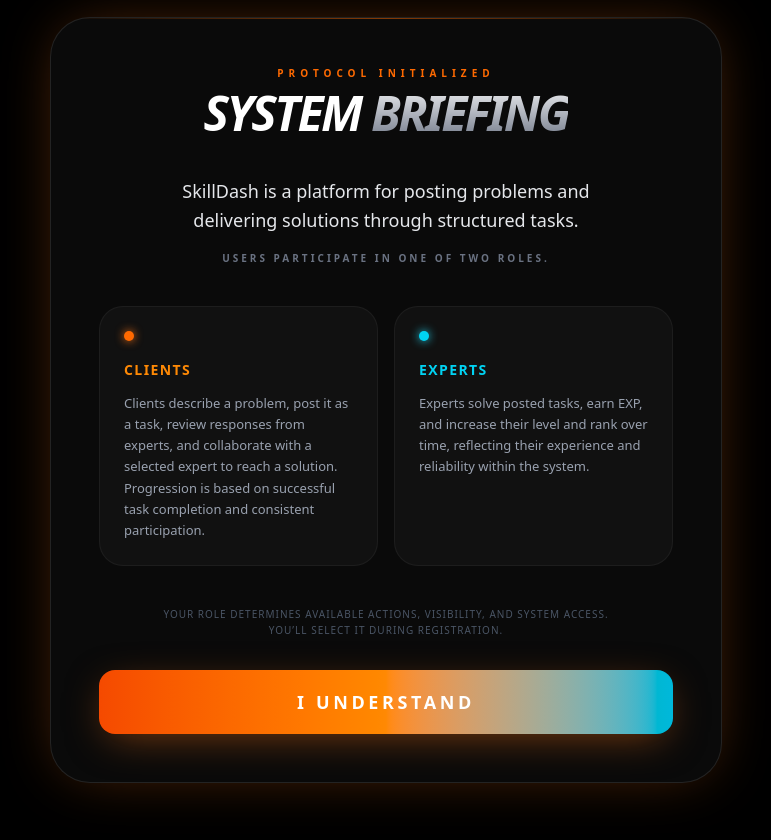
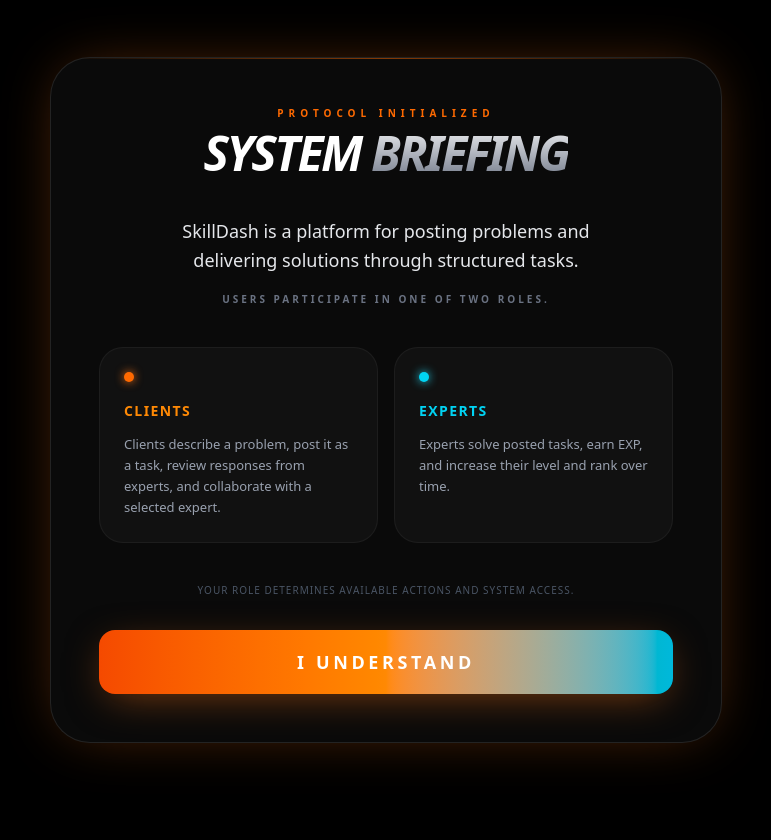
Before and after one commit to ars2904/SkillDash, a Next.js app in the folder frontend/: page /login in a window 1280 px wide. Shown: the top 840 px of the page, without its empty margins (254-1025 px from the left). Built offline with nearby package versions, Linux system fonts and the light colour scheme.

Commit message:
Skilldash V.0.1.1

```diff
--- a/frontend/src/app/login/page.tsx
+++ b/frontend/src/app/login/page.tsx
@@ -1,42 +1,32 @@
 'use client';
 
-import { useState, useEffect } from 'react';
+import { useState } from 'react';
 import { useUserStore } from '@/store/useUserStore';
 import { useRouter } from 'next/navigation';
 import Link from 'next/link';
+import SystemBriefing from '@/components/SystemBriefing';
 
 export default function LoginPage() {
   const [email, setEmail] = useState('');
   const [password, setPassword] = useState('');
   const [loading, setLoading] = useState(false);
-  const [showBriefing, setShowBriefing] = useState(false);
 
   const { setUser, setRole } = useUserStore();
   const router = useRouter();
-
-  // Show briefing once per browser
-  useEffect(() => {
-    const seen = localStorage.getItem('briefingSeen');
-    if (!seen) {
-      setShowBriefing(true);
-    }
-  }, []);
-
-  const closeBriefing = () => {
-    localStorage.setItem('briefingSeen', 'true');
-    setShowBriefing(false);
-  };
 
   const handleLogin = async (e: React.FormEvent) => {
     e.preventDefault();
     setLoading(true);
 
     try {
-      const res = await fetch(`${process.env.NEXT_PUBLIC_API_URL}/api/login`, {
-        method: 'POST',
-        headers: { 'Content-Type': 'application/json' },
-        body: JSON.stringify({ email, password }),
-      });
+      const res = await fetch(
+        `${process.env.NEXT_PUBLIC_API_URL}/api/login`,
+        {
+          method: 'POST',
+          headers: { 'Content-Type': 'application/json' },
+          body: JSON.stringify({ email, password }),
+        }
+      );
 
       const data = await res.json();
 
@@ -66,72 +56,10 @@ export default function LoginPage() {
   return (
     <div className="min-h-screen bg-black flex items-center justify-center p-4 relative">
 
-      {/* ================= SYSTEM BRIEFING ================= */}
-{showBriefing && (
-  <div className="fixed inset-0 z-[9999] flex items-center justify-center bg-black/90 backdrop-blur-xl p-4 transition-opacity duration-500">
-    <div className="w-full max-w-2xl bg-[#0a0a0a] border border-white/10 rounded-[2.5rem] p-8 md:p-12 shadow-[0_0_60px_-15px_rgba(249,115,22,0.4)] relative overflow-hidden transition-all duration-500 ease-out animate-none">
+      {/* SYSTEM BRIEFING (separate component) */}
+      <SystemBriefing />
 
-      {/* Top Glow Line */}
-      <div className="absolute top-0 left-0 w-full h-[1px] bg-gradient-to-r from-transparent via-orange-500 to-transparent opacity-50" />
-
-      <div className="relative z-10">
-        <div className="text-center mb-10">
-          <p className="text-[10px] tracking-[0.5em] text-orange-500 font-bold uppercase mb-2">Protocol Initialized</p>
-          <h2 className="text-4xl md:text-5xl font-black text-white italic tracking-tighter uppercase leading-none">
-            SYSTEM <span className="text-transparent bg-clip-text bg-gradient-to-b from-white to-gray-500">BRIEFING</span>
-          </h2>
-        </div>
-
-        <div className="space-y-4 mb-10 text-center">
-          <p className="text-gray-200 text-lg font-medium leading-relaxed max-w-md mx-auto">
-            SkillDash is a platform for posting problems and delivering solutions through structured tasks.
-          </p>
-          <p className="text-gray-500 text-[10px] uppercase tracking-[0.3em] font-bold">
-            Users participate in one of two roles.
-          </p>
-        </div>
-
-        <div className="grid md:grid-cols-2 gap-4 mb-10">
-          {/* Clients Card */}
-          <div className="group p-6 bg-[#111] border border-white/5 rounded-3xl hover:border-orange-500/40 transition-all duration-300">
-            <div className="flex gap-1.5 mb-4">
-              <div className="w-2.5 h-2.5 rounded-full bg-orange-500 shadow-[0_0_10px_#f97316]" />
-            </div>
-            <span className="text-orange-400 font-black text-sm uppercase tracking-widest">Clients</span>
-            <p className="text-gray-400 mt-3 text-[13px] leading-relaxed">
-              Clients describe a problem, post it as a task, review responses from experts, and collaborate with a selected expert to reach a solution. Progression is based on successful task completion and consistent participation.
-            </p>
-          </div>
-
-          {/* Experts Card */}
-          <div className="group p-6 bg-[#111] border border-white/5 rounded-3xl hover:border-cyan-500/40 transition-all duration-300">
-            <div className="flex gap-1.5 mb-4">
-              <div className="w-2.5 h-2.5 rounded-full bg-cyan-400 shadow-[0_0_10px_#22d3ee]" />
-            </div>
-            <span className="text-cyan-400 font-black text-sm uppercase tracking-widest">Experts</span>
-            <p className="text-gray-400 mt-3 text-[13px] leading-relaxed">
-              Experts solve posted tasks, earn EXP, and increase their level and rank over time, reflecting their experience and reliability within the system.
-            </p>
-          </div>
-        </div>
-
-        <p className="text-gray-600 text-[10px] leading-relaxed mb-8 text-center px-4 uppercase tracking-[0.1em]">
-          Your role determines available actions, visibility, and system access. <br/> You’ll select it during registration.
-        </p>
-
-        <button
-          onClick={closeBriefing}
-          className="group relative w-full overflow-hidden h-16 bg-gradient-to-r from-orange-600 via-orange-400 to-cyan-500 text-white font-black rounded-2xl transition-all active:scale-95 shadow-[0_10px_40px_-10px_rgba(249,115,22,0.5)]"
-        >
-          <span className="relative z-10 text-lg uppercase tracking-[0.2em]">I Understand</span>
-          <div className="absolute inset-0 translate-x-[-100%] group-hover:translate-x-[100%] transition-transform duration-1000 bg-gradient-to-r from-transparent via-white/20 to-transparent" />
-        </button>
-      </div>
-    </div>
-  </div>
-)}
-
-      {/* ================= LOGIN CARD ================= */}
+      {/* LOGIN CARD */}
       <div className="w-full max-w-md p-8 bg-[#0a0a0a] border border-gray-900 rounded-[2.5rem] shadow-2xl animate-in fade-in zoom-in duration-500">
         <div className="text-center mb-10">
           <div className="inline-block px-3 py-1 bg-orange-500/10 border border-orange-500/20 rounded-full mb-4">
@@ -155,8 +83,7 @@ export default function LoginPage() {
             <input
               type="email"
               required
-              className="w-full p-4 bg-black border border-gray-800 rounded-2xl text-white focus:border-orange-500 outline-none transition-all text-sm placeholder:text-gray-800"
-              placeholder="operator@network.com"
+              className="w-full p-4 bg-black border border-gray-800 rounded-2xl text-white focus:border-orange-500 outline-none transition-all text-sm"
               value={email}
               onChange={(e) => setEmail(e.target.value)}
             />
@@ -169,8 +96,7 @@ export default function LoginPage() {
             <input
               type="password"
               required
-              className="w-full p-4 bg-black border border-gray-800 rounded-2xl text-white focus:border-orange-500 outline-none transition-all text-sm placeholder:text-gray-800"
-              placeholder="••••••••"
+              className="w-full p-4 bg-black border border-gray-800 rounded-2xl text-white focus:border-orange-500 outline-none transition-all text-sm"
               value={password}
               onChange={(e) => setPassword(e.target.value)}
             />
--- /dev/null
+++ b/frontend/src/components/SystemBriefing.tsx
@@ -0,0 +1,99 @@
+'use client';
+
+import { useEffect, useState } from 'react';
+
+export default function SystemBriefing() {
+  const [showBriefing, setShowBriefing] = useState(false);
+
+  useEffect(() => {
+    const seen = localStorage.getItem('briefingSeen');
+    if (!seen) {
+      setShowBriefing(true);
+    }
+  }, []);
+
+  const closeBriefing = () => {
+    localStorage.setItem('briefingSeen', 'true');
+    setShowBriefing(false);
+  };
+
+  if (!showBriefing) return null;
+
+  return (
+    <>
+      {/* ================= SYSTEM BRIEFING ================= */}
+      <div className="fixed inset-0 z-[9999] flex items-center justify-center bg-black/90 backdrop-blur-xl p-4 transition-opacity duration-500">
+        <div className="w-full max-w-2xl bg-[#0a0a0a] border border-white/10 rounded-[2.5rem] p-8 md:p-12 shadow-[0_0_60px_-15px_rgba(249,115,22,0.4)] relative overflow-hidden transition-all duration-500 ease-out">
+
+          {/* Top Glow Line */}
+          <div className="absolute top-0 left-0 w-full h-[1px] bg-gradient-to-r from-transparent via-orange-500 to-transparent opacity-50" />
+
+          <div className="relative z-10">
+            <div className="text-center mb-10">
+              <p className="text-[10px] tracking-[0.5em] text-orange-500 font-bold uppercase mb-2">
+                Protocol Initialized
+              </p>
+              <h2 className="text-4xl md:text-5xl font-black text-white italic tracking-tighter uppercase leading-none">
+                SYSTEM{' '}
+                <span className="text-transparent bg-clip-text bg-gradient-to-b from-white to-gray-500">
+                  BRIEFING
+                </span>
+              </h2>
+            </div>
+
+            <div className="space-y-4 mb-10 text-center">
+              <p className="text-gray-200 text-lg font-medium leading-relaxed max-w-md mx-auto">
+                SkillDash is a platform for posting problems and delivering solutions through structured tasks.
+              </p>
+              <p className="text-gray-500 text-[10px] uppercase tracking-[0.3em] font-bold">
+                Users participate in one of two roles.
+              </p>
+            </div>
+
+            <div className="grid md:grid-cols-2 gap-4 mb-10">
+              {/* Clients */}
+              <div className="group p-6 bg-[#111] border border-white/5 rounded-3xl hover:border-orange-500/40 transition-all">
+                <div className="flex gap-1.5 mb-4">
+                  <div className="w-2.5 h-2.5 rounded-full bg-orange-500 shadow-[0_0_10px_#f97316]" />
+                </div>
+                <span className="text-orange-400 font-black text-sm uppercase tracking-widest">
+                  Clients
+                </span>
+                <p className="text-gray-400 mt-3 text-[13px] leading-relaxed">
+                  Clients describe a problem, post it as a task, review responses from experts, and collaborate with a selected expert.
+                </p>
+              </div>
+
+              {/* Experts */}
+              <div className="group p-6 bg-[#111] border border-white/5 rounded-3xl hover:border-cyan-500/40 transition-all">
+                <div className="flex gap-1.5 mb-4">
+                  <div className="w-2.5 h-2.5 rounded-full bg-cyan-400 shadow-[0_0_10px_#22d3ee]" />
+                </div>
+                <span className="text-cyan-400 font-black text-sm uppercase tracking-widest">
+                  Experts
+                </span>
+                <p className="text-gray-400 mt-3 text-[13px] leading-relaxed">
+                  Experts solve posted tasks, earn EXP, and increase their level and rank over time.
+                </p>
+              </div>
+            </div>
+
+            <p className="text-gray-600 text-[10px] mb-8 text-center uppercase tracking-[0.1em]">
+              Your role determines available actions and system access.
+            </p>
+
+            <button
+              onClick={closeBriefing}
+              className="group relative w-full h-16 overflow-hidden bg-gradient-to-r from-orange-600 via-orange-400 to-cyan-500 text-white font-black rounded-2xl shadow-[0_10px_40px_-10px_rgba(249,115,22,0.5)] active:scale-95"
+            >
+              <span className="relative z-10 text-lg uppercase tracking-[0.2em]">
+                I Understand
+              </span>
+              <div className="absolute inset-0 translate-x-[-100%] group-hover:translate-x-[100%] transition-transform duration-1000 bg-gradient-to-r from-transparent via-white/20 to-transparent" />
+            </button>
+          </div>
+        </div>
+      </div>
+    </>
+  );
+}
```
